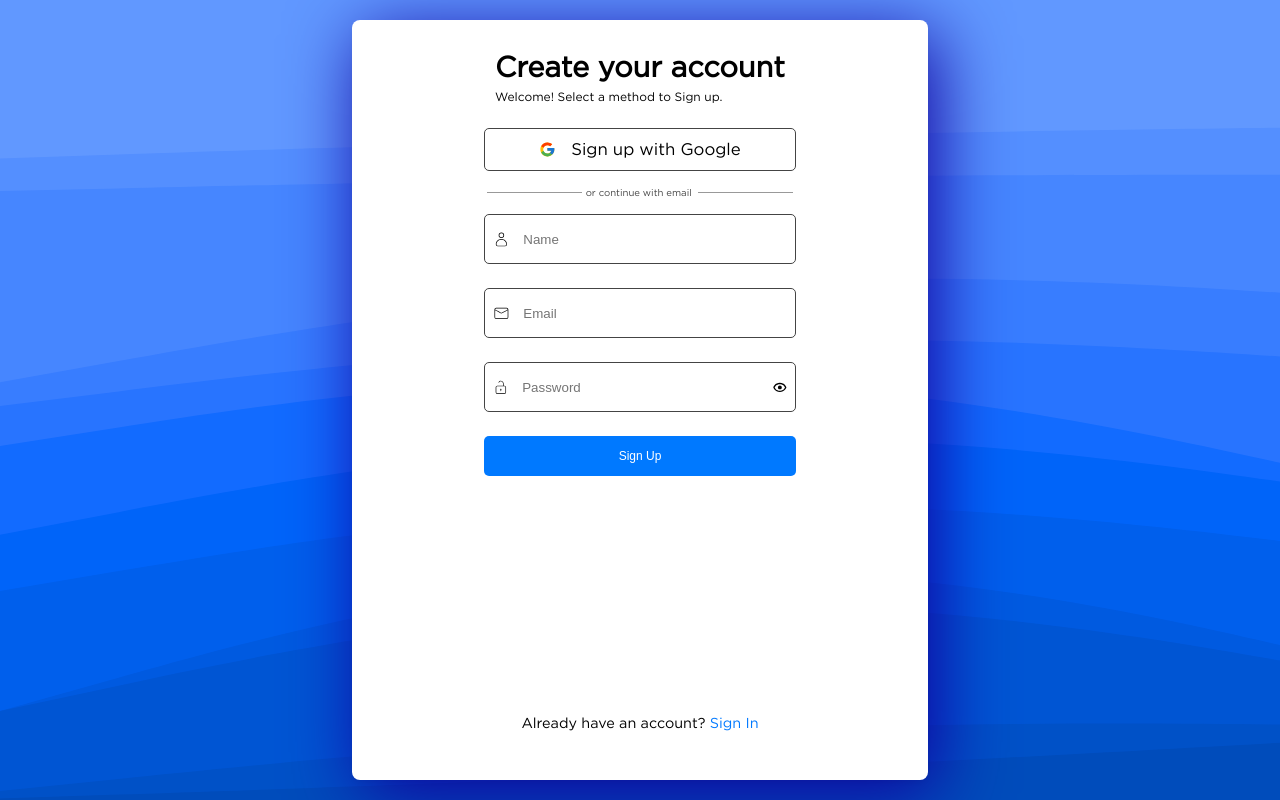
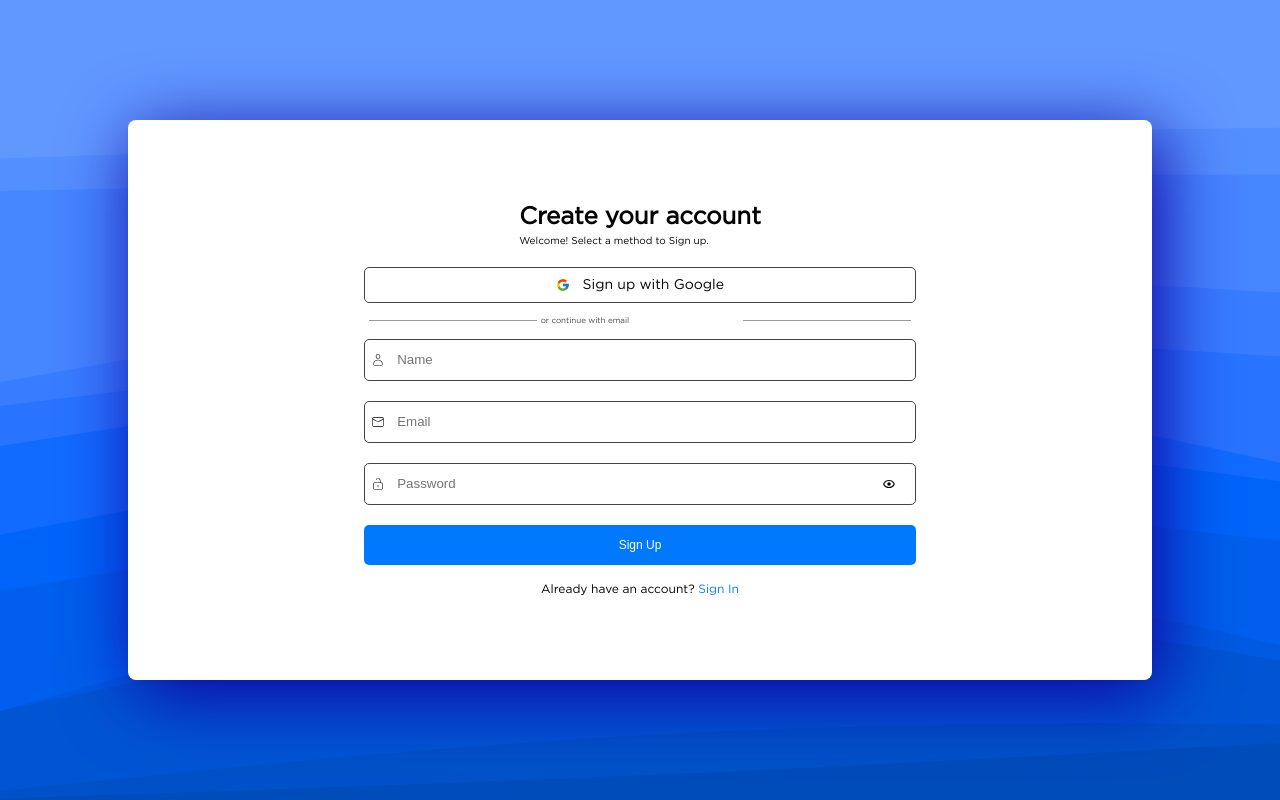
Before and after one commit to singhayush1260/visual-edit, a React (Vite) app: page /signup in a window 1280 px wide. Built offline with nearby package versions, Linux system fonts and the light colour scheme.

Commit message:
removed animation from auth pages

```diff
--- a/src/components/containers/PageWrapper.module.scss
+++ b/src/components/containers/PageWrapper.module.scss
@@ -16,10 +16,12 @@
 @media (min-width: 320px) and (max-width: 486px) {
   .page_wrapper{
     height: 100vh;
+    padding: 0 10px;
   }
 }
 @media (min-width: 487px) and (max-width: 786px) {
   .page_wrapper{
     height: 100vh;
+    padding: 0 10px;
   }
 }
--- a/src/pages/login/Login.jsx
+++ b/src/pages/login/Login.jsx
@@ -40,7 +40,7 @@ const Login = () => {
 
   return (
     <PageWrapper>
-      <motion.div
+      <div
       className={classes.container_div_center}
       initial={{width:0}}
       animate={{width:'45%'}}
@@ -78,7 +78,7 @@ const Login = () => {
         <span>
           Don't have an account? <Link to="/signup">Sign Up</Link>
         </span>
-      </motion.div>
+      </div>
     </PageWrapper>
   );
 };
--- a/src/pages/login/Login.module.scss
+++ b/src/pages/login/Login.module.scss
@@ -124,7 +124,7 @@
     justify-content: center;
     font-size: 16px;
     width: 100%;
-    height: 100%;
+    height: 60%;
     form {
       height: 150px;
     }
@@ -135,9 +135,20 @@
     justify-content: center;
     font-size: 16px;
     width: 100%;
-    height: 100%;
+    height: 60%;
     form {
       height: 150px;
     }
   }
 }
+@media (min-width: 787px) and (max-width: 1440px) {
+  .container_div_center {
+    justify-content: center;
+    font-size: 20px;
+    width: 80%;
+    height: 70%;
+    form {
+      height: 170px;
+    }
+  }
+}
--- a/src/pages/signup/Signup.jsx
+++ b/src/pages/signup/Signup.jsx
@@ -43,7 +43,7 @@ const Signup = () => {
 
   return (
     <PageWrapper>
-      <motion.div
+      <div
       className={classes.container_div_center}
       initial={{width:0}}
       animate={{width:'45%'}}
@@ -86,7 +86,7 @@ const Signup = () => {
         <span>
           Already have an account? <Link to="/login">Sign In</Link>
         </span>
-      </motion.div>
+      </div>
     </PageWrapper>
   );
 };
--- a/src/pages/signup/Signup.module.scss
+++ b/src/pages/signup/Signup.module.scss
@@ -125,7 +125,7 @@
     justify-content: center;
     font-size: 16px;
     width: 100%;
-    height: 100%;
+    height: 60%;
     form {
       height: 195px;
     }
@@ -136,9 +136,20 @@
     justify-content: center;
     font-size: 16px;
     width: 100%;
-    height: 100%;
+    height: 60%;
     form {
       height: 195px;
     }
   }
 }
+@media (min-width: 787px) and (max-width: 1440px) {
+  .container_div_center {
+    justify-content: center;
+    font-size: 20px;
+    width: 80%;
+    height: 70%;
+    form {
+      height: 230px;
+    }
+  }
+}
```
